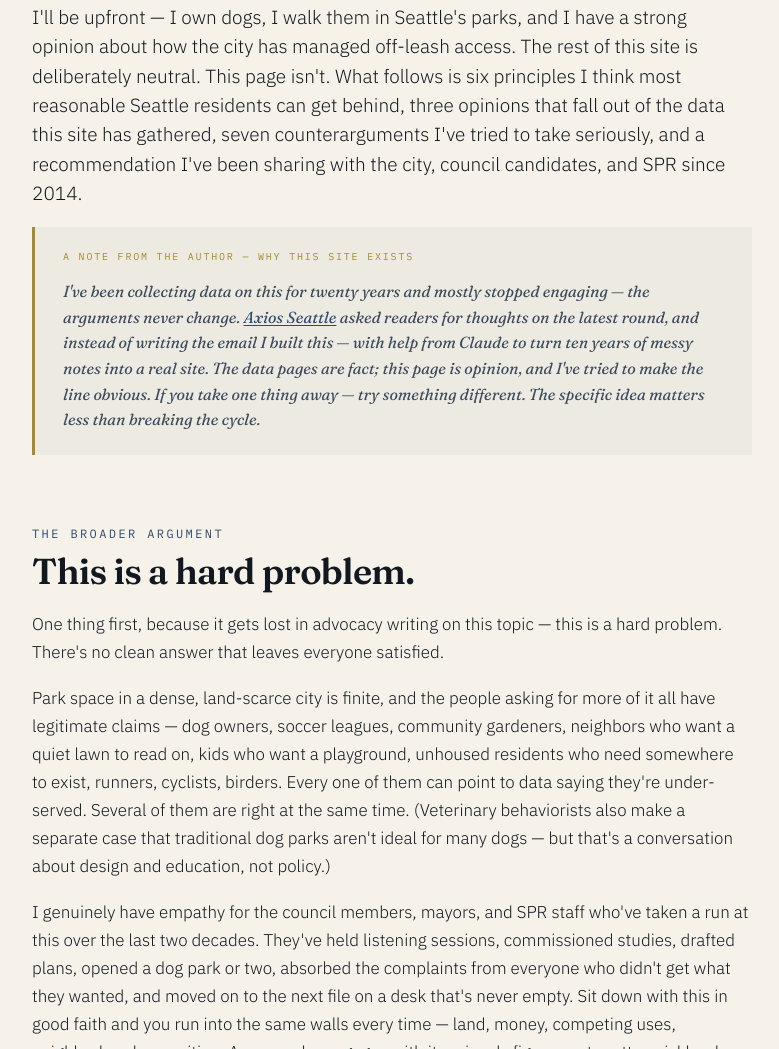
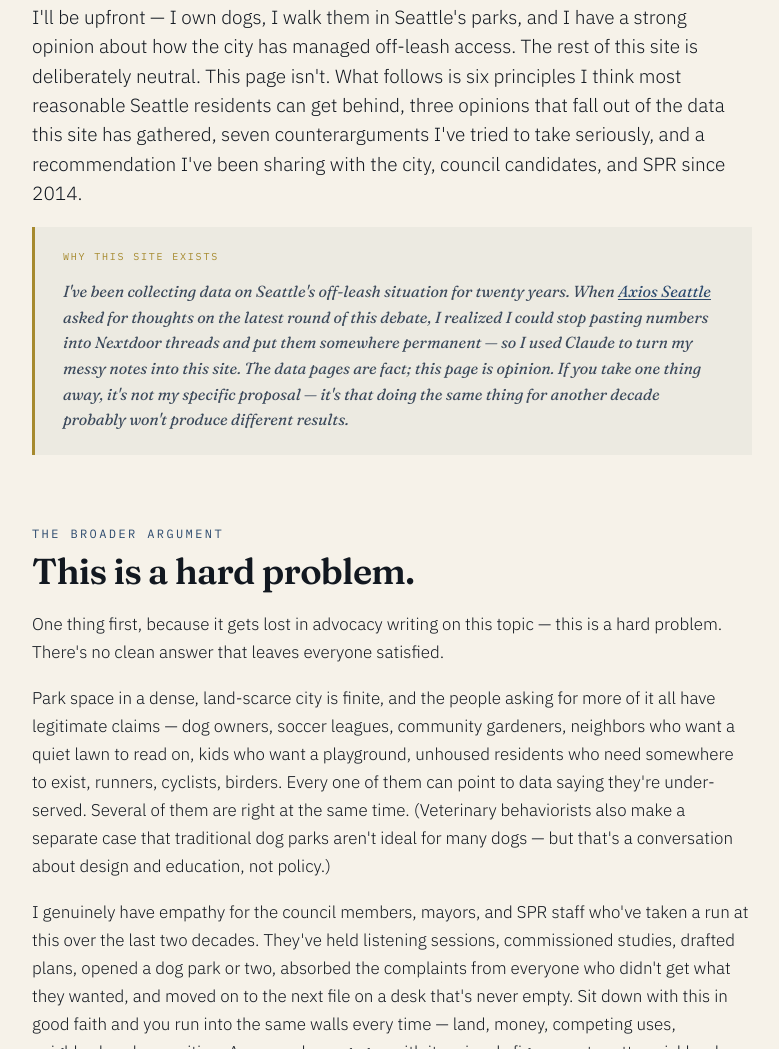
Before and after one commit to avrignaud/seattledogparkdata, a website: page docs/opinion.html in a window 1280 px wide. Shown: the part 1466-2515 px from the top of the page, without its empty margins (198-977 px from the left). Drawn offline with Linux system fonts and the light colour scheme.

Commit message:
Shorten author's note to 4 sentences

```diff
--- a/docs/opinion.html
+++ b/docs/opinion.html
@@ -428,8 +428,8 @@ I'll be upfront — I own dogs, I walk them in Seattle's parks, and I have a str
 </p>
 
 <div class="authors-note">
-  <span class="note-label">A note from the author — why this site exists</span>
-  <p>I've been collecting data on this for twenty years and mostly stopped engaging — the arguments never change. <a href="https://www.axios.com/local/seattle">Axios Seattle</a> asked readers for thoughts on the latest round, and instead of writing the email I built this — with help from Claude to turn ten years of messy notes into a real site. The data pages are fact; this page is opinion, and I've tried to make the line obvious. If you take one thing away — try something different. The specific idea matters less than breaking the cycle.</p>
+  <span class="note-label">Why this site exists</span>
+  <p>I've been collecting data on Seattle's off-leash situation for twenty years. When <a href="https://www.axios.com/local/seattle">Axios Seattle</a> asked for thoughts on the latest round of this debate, I realized I could stop pasting numbers into Nextdoor threads and put them somewhere permanent — so I used Claude to turn my messy notes into this site. The data pages are fact; this page is opinion. If you take one thing away, it's not my specific proposal — it's that doing the same thing for another decade probably won't produce different results.</p>
 </div>
 
 <!-- ==================================================================== -->
```
